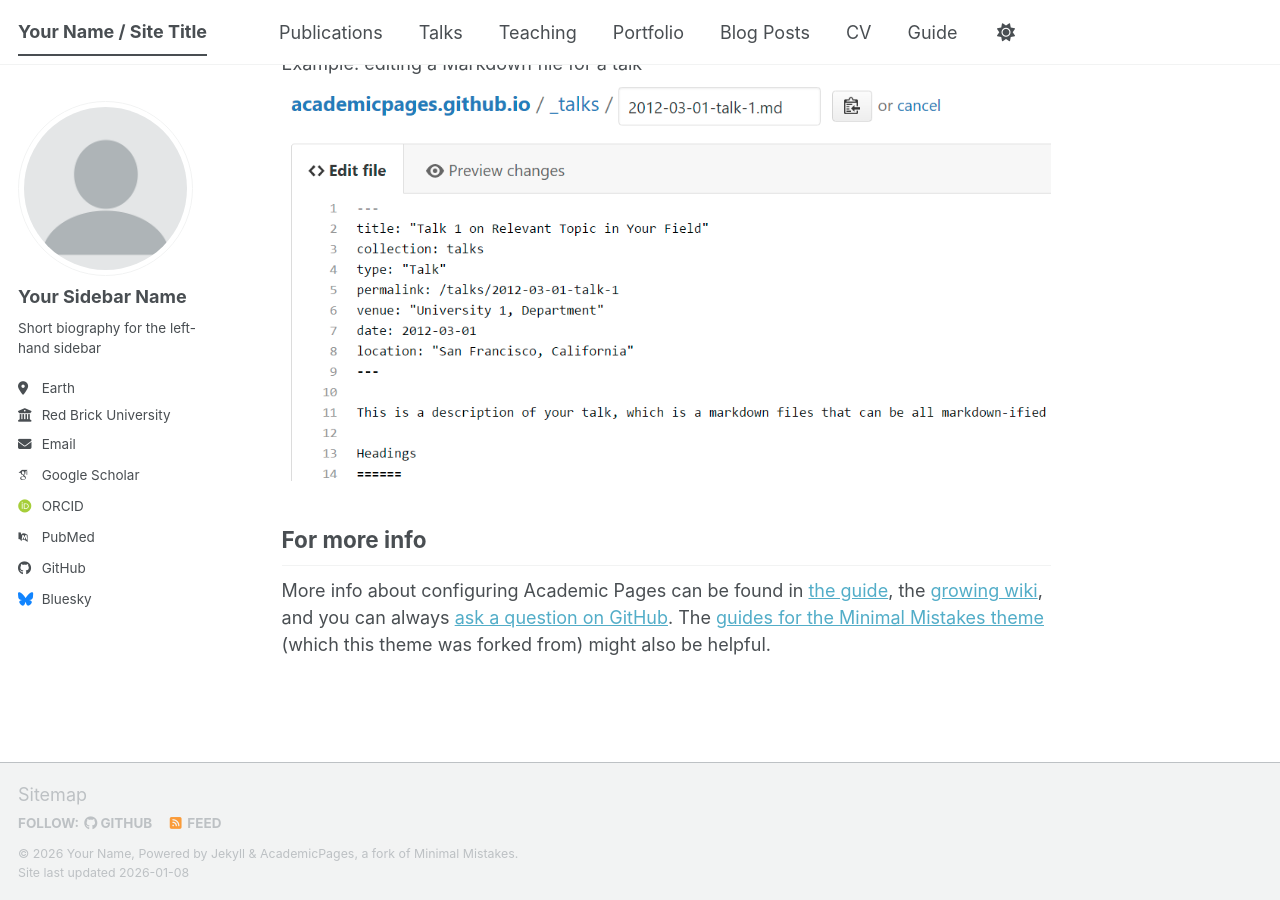
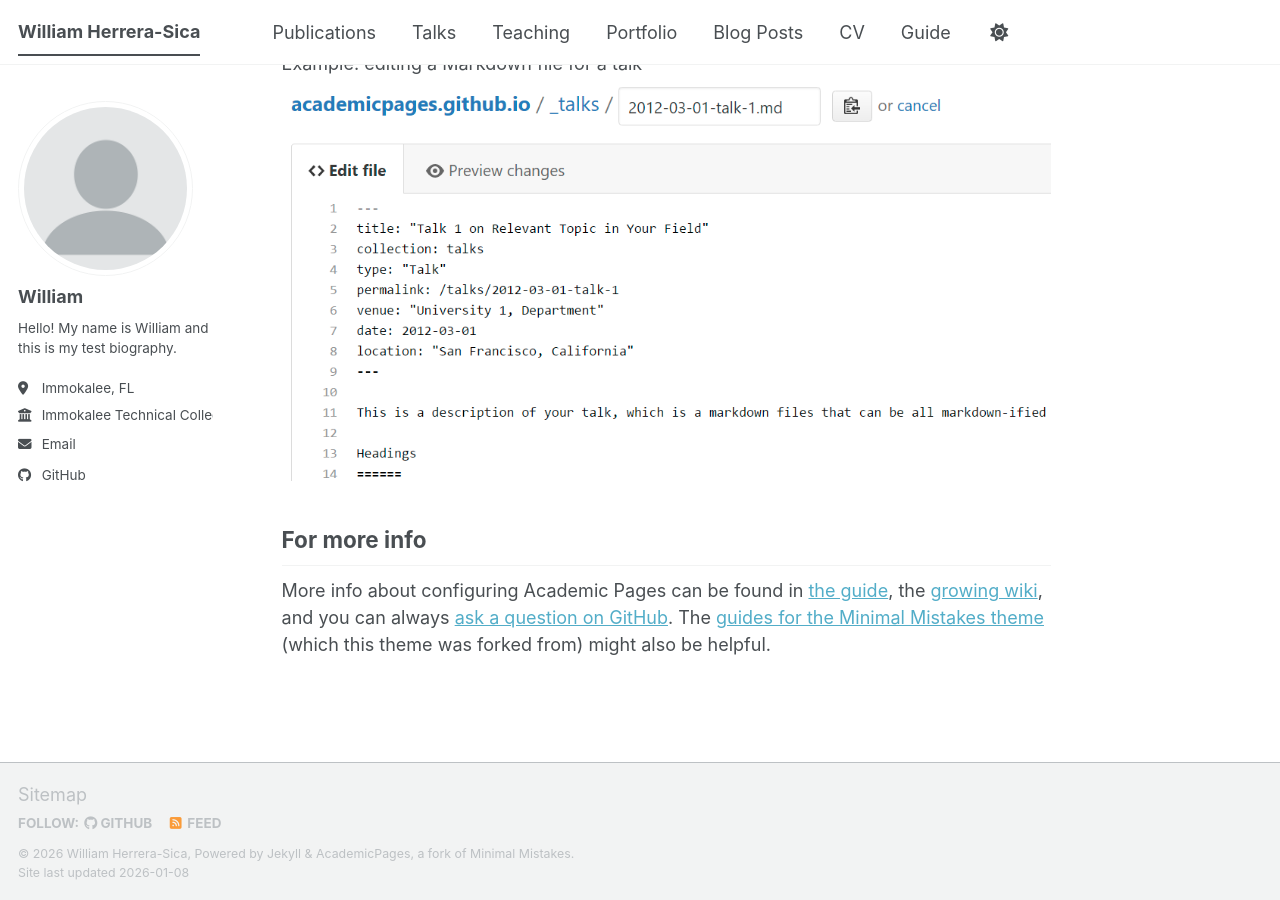
Before and after one commit to herreraw1/herreraw1.github.io, a Jekyll site: the page built from _pages/about.md, in a window 1280 px wide and 900 px high, scrolled down 2720 px. Built offline with Jekyll 4.4.1, drawn with Linux system fonts in a browser that asks for light colours; some web fonts are replaced; a script bundle is joined from its source files by our own code; library files that are not in the unit come from our copies.

Commit message:
Updated_config.yml

```diff
--- a/_config.yml
+++ b/_config.yml
@@ -9,14 +9,14 @@
 # Basic Site Settings
 locale                   : "en-US"
 site_theme               : "default" # The available themes options are "default", "air", "sunrise", "mint", "dirt" and "contrast"
-title                    : "Your Name / Site Title"
+title                    : "William Herrera-Sica"
 title_separator          : "-"
-name                     : &name "Your Name"
-description              : &description "Your Name's academic portfolio"   # Update this with a general description of your site, this is the default if not overridden by a page
-url                      : https://academicpages.github.io # The base hostname & protocol for your site e.g. "https://[your GitHub username].github.io",
+name                     : "William Herrera-Sica"
+description              : &description "William's Academic Portfolio"   # Update this with a general description of your site, this is the default if not overridden by a page
+url                      : https://herreraw1.github.io # The base hostname & protocol for your site e.g. "https://[your GitHub username].github.io",
                                                            # or if you already have some other page hosted on Github then use "https://[your GitHub username].github.io/[Your Repo Name]"
 baseurl                  : "" # the subpath of your site, e.g. "/blog"
-repository               : "academicpages/academicpages.github.io"
+repository               : "herreraw1/herreraw1.github.io"
 
 # Site Author - The following control what appear as part of the author content on the side bar.
 #               If a field is blank the icon and link will not appear, otherwise it will be shown.
@@ -24,40 +24,26 @@ repository               : "academicpages/academicpages.github.io"
 author:
   # Biographic information
   avatar           : "profile.png"
-  name             : "Your Sidebar Name"
+  name             : "William"
   pronouns         : # example: "she/her"
-  bio              : "Short biography for the left-hand sidebar"
-  location         : "Earth"
-  employer         : "Red Brick University"
+  bio              : "Hello! My name is William and this is my test biography."
+  location         : "Immokalee, FL"
+  employer         : "Immokalee Technical College"
   uri              : # URL
-  email            : "none@example.org"
-
-  # Academic websites
-  academia         : # URL
-  arxiv            : # URL - Update with the correct link to your profile
-  googlescholar    : "https://scholar.google.com/citations?user=PS_CX0AAAAAJ"
-  inspire-hep      : # URL
-  impactstory      : # URL
-  orcid            : "https://orcid.org/yourorcidurl"
-  semantic         : # URL
-  ssrn             : # URL
-  pubmed           : "https://www.ncbi.nlm.nih.gov/pubmed/?term=john+snow"
-  researchgate     : # URL
-  scopus           : # URL
-  zotero           : # URL
+  email            : "herreraw1370@gmail.com"
 
 
   # Repositories and software development
   bitbucket        : # Username - Update with your username on the site
   codepen          : # Username
   dribbble         : # Username
-  github           : "academicpages"
+  github           : "herreraw1"
   kaggle           : # Username
   stackoverflow    : # User number or user number and name (i.e., use "1" or "1/jeff-atwood")
 
   # Social media
   artstation       : # Username
-  bluesky          : "bsky.app" # Replace this with you Bluesky username
+  bluesky          : # Replace this with you Bluesky username
   facebook         : # Username
   flickr           : # Username
   foursquare       : # Username
@@ -94,7 +80,7 @@ publication_category:
 # Site Settings
 teaser                   :  # filename of teaser fallback teaser image placed in /images/ for social media previews
 breadcrumbs              : false # true, false (default)
-words_per_minute         : 160
+words_per_minute         : 70
 future                   : true
 read_more                : "disabled" # if enabled, adds "Read more" links to excerpts
 talkmap_link             : false      #change to true to add link to talkmap on talks page
```
